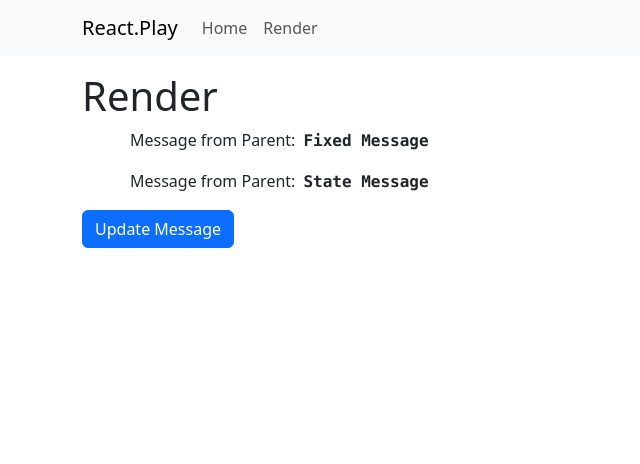
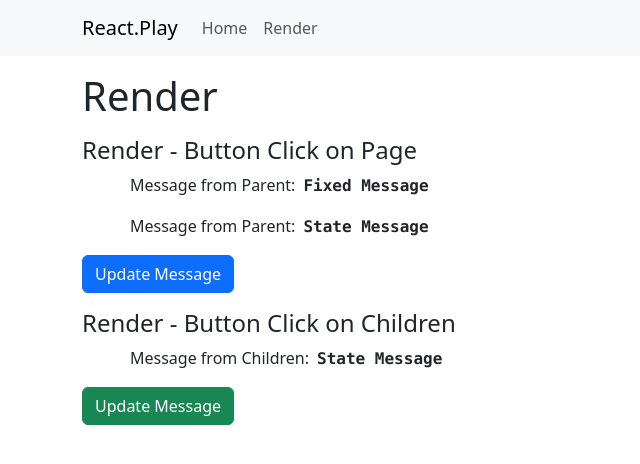
Before and after one commit to indra4you/React.Play, a React (Create React App) app: page /render in a window 1280 px wide. Shown: the top 464 px of the page, without its empty margins (0-640 px from the left). Built offline with nearby package versions, Linux system fonts and the light colour scheme.

Commit message:
Render example ready

```diff
--- a/src/pages/render/RenderPage.tsx
+++ b/src/pages/render/RenderPage.tsx
@@ -5,6 +5,7 @@ import {
 
 import {
     MessageComponent,
+    MessageWithButtonComponent,
 } from './components';
 
 export type RenderPageProps = {
@@ -47,10 +48,16 @@ export class RenderPage extends Component<RenderPageProps, RenderPageState> {
             <>
                 <h1 className='mt-3'>Render</h1>
 
+                <h4 className='mt-3'>Render - Button Click on Page</h4>
+
                 <MessageComponent message='Fixed Message'></MessageComponent>
                 <MessageComponent message={ this.state.message ?? 'Yet to Set' }></MessageComponent>
 
                 <button onClick={ this.onUpdateMessageClicked } className='btn btn-primary'>Update Message</button>
+
+                <h4 className='mt-3'>Render - Button Click on Children</h4>
+
+                <MessageWithButtonComponent></MessageWithButtonComponent>
             </>
         )
     }
--- /dev/null
+++ b/src/pages/render/components/MessageWithButtonComponent.tsx
@@ -0,0 +1,53 @@
+import {
+    Component,
+    ReactNode
+} from 'react';
+
+export type MessageWithButtonComponentProps = {
+}
+
+export type MessageWithButtonComponentState = {
+    message: string;
+    counter: number;
+}
+
+export class MessageWithButtonComponent extends Component<MessageWithButtonComponentProps, MessageWithButtonComponentState> {
+    constructor(
+        props: MessageWithButtonComponentProps,
+    ) {
+        super(props);
+
+        this.state = {
+            message: 'State Message',
+            counter: 0,
+        };
+
+        this.onUpdateMessageClicked = this.onUpdateMessageClicked.bind(this);
+    }
+
+    public onUpdateMessageClicked(
+    ): void {
+        this.setState({
+            counter: this.state.counter + 1,
+            message: `Updated Message - ( ${ this.state.counter + 1 } times )`,
+        }, () => {
+            console.log(MessageWithButtonComponent.name, ': State Changed...');
+        });
+    }
+
+    public render(
+    ): ReactNode {
+        console.log(MessageWithButtonComponent.name, ': Rendering...', this.state.message);
+
+        return (
+            <>
+                <p>
+                    <span className='ps-5'>Message from Children:</span>
+                    <span className='ps-2 font-monospace fw-semibold'>{ this.state.message ?? 'Yet to Set' }</span>
+                </p>
+
+                <button onClick={ this.onUpdateMessageClicked } className='btn btn-success'>Update Message</button>
+            </>
+        );
+    }
+}
--- a/src/pages/render/components/index.ts
+++ b/src/pages/render/components/index.ts
@@ -1 +1,2 @@
 export * from './MessageComponent';
+export * from './MessageWithButtonComponent';
```
